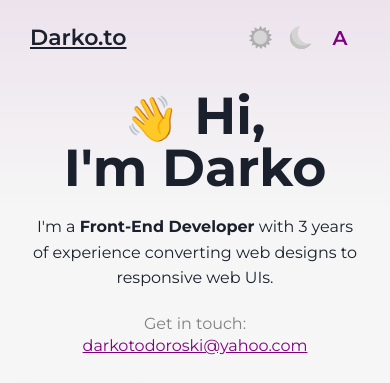
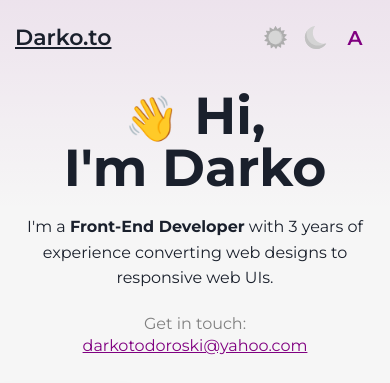
Before and after one commit to daredarepp/portfolio, a plain HTML site: page index.html in a window 390 px wide. Shown: the top 383 px of the page. Drawn offline with nearby package versions, Linux system fonts and the light colour scheme.

Commit message:
Decrease containers padding on mobile

```diff
--- a/scss/_responsive.scss
+++ b/scss/_responsive.scss
@@ -65,6 +65,11 @@
     padding-bottom: 30px;
   }
 
+  .container {
+    padding-left: 15px;
+    padding-right: 15px;
+  }
+
   .profile-wrapper {
     margin-top: 40px;
     padding: 50px 40px 30px;
```
Also changed, not shown: css/style.css, 1 other file.
